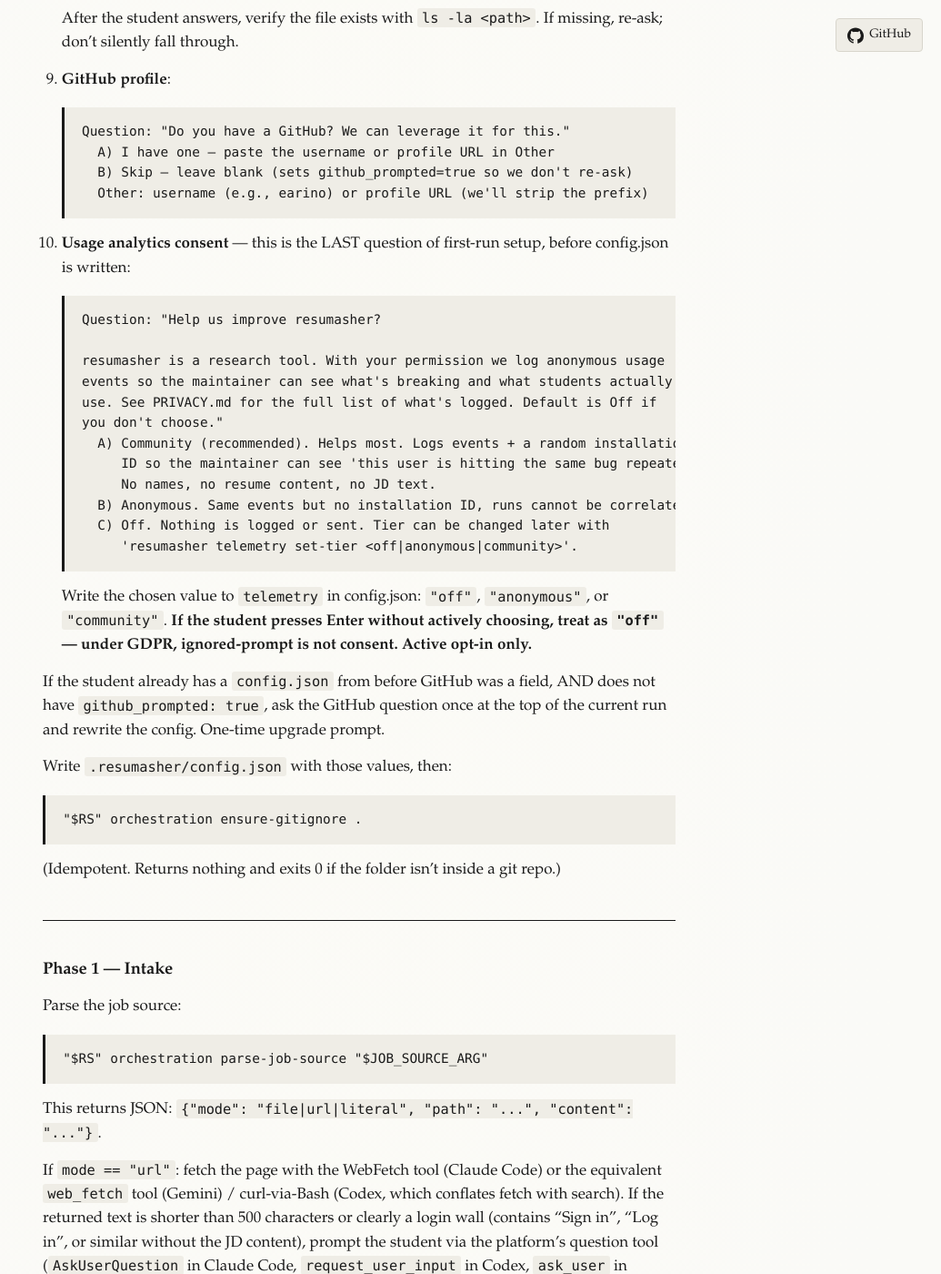
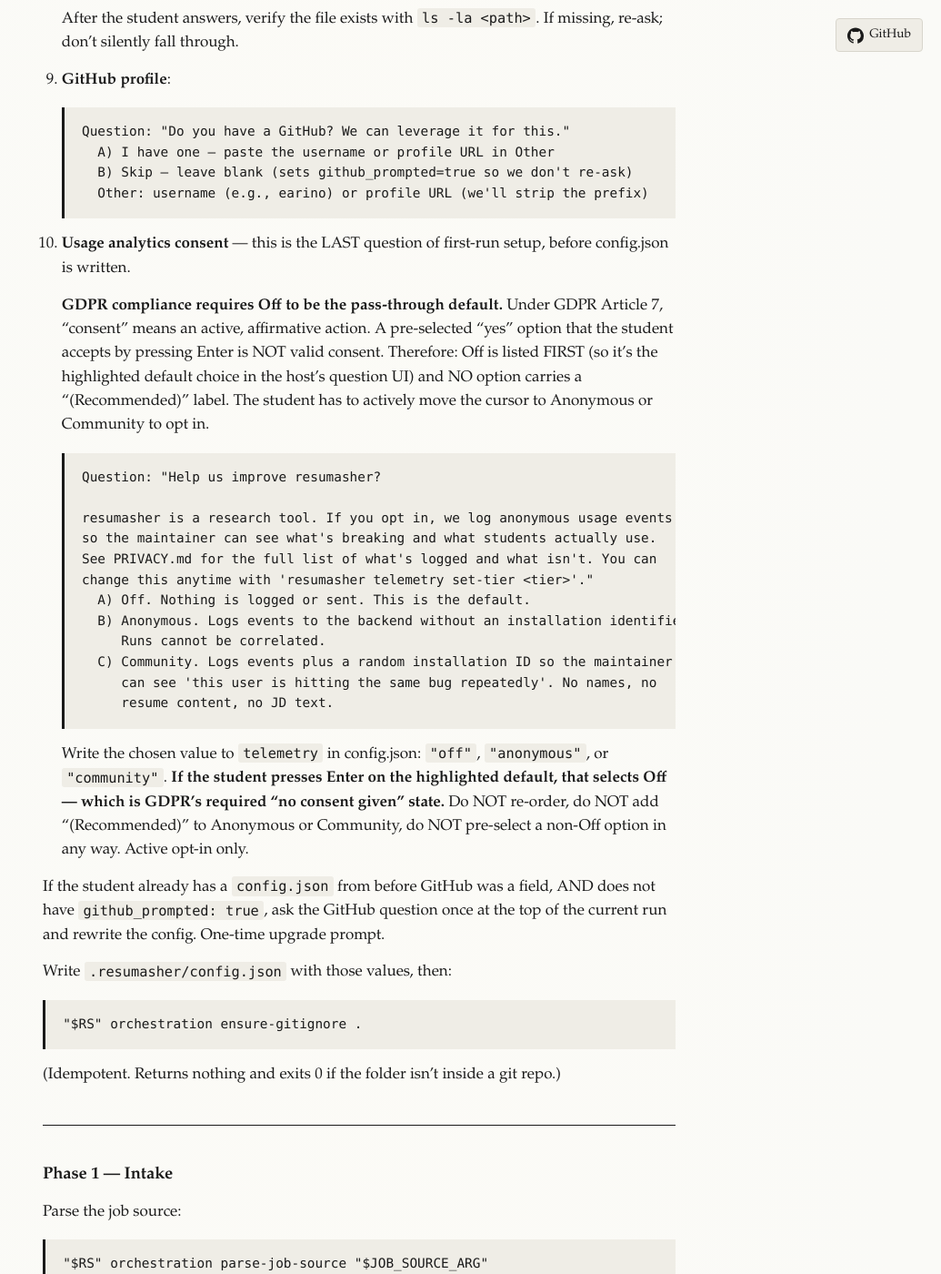
Before and after one commit to earino/resumasher, a Jekyll site: the page built from SKILL.md, in a window 1280 px wide and 1400 px high, scrolled down 8922 px. Shown: the whole window at 91% size, without its empty margins (245-1280 px from the left). Built offline with Jekyll 4.4.1, drawn with Linux system fonts in a browser that asks for light colours; our own code applies the rules of GitHub Pages for plain Markdown files.

Commit message:
consent: fix dark pattern — Off must be the pass-through default, not Community
Spotted in live testing (Claude Code rendering of the Phase 0 question):
SKILL.md listed "Community (recommended)" as option A, so the host's question
UI highlighted Community as the default. Pressing Enter without moving the
cursor selected Community. That's a dark pattern — GDPR Article 7 says
"consent" requires active affirmative action; a pre-selected yes-option
accepted by Enter is NOT valid consent.

Fixed by:
  - Reordering to A) Off, B) Anonymous, C) Community (Off first = highlighted
    default = Enter selects Off)
  - Removing "(Recommended)" from Community (attribution on non-default
    options still creates pressure)
  - Adding explicit GDPR rationale as prose + "do NOT re-order, do NOT add
    '(Recommended)'" guardrails so a future contributor doesn't re-break it

PRIVACY.md and the README Usage analytics section were already neutral;
only the SKILL.md consent-question prose had the issue.

No data model change. This is a prose-only fix to the Phase 0 consent
question. Caught before the cohort launch — the telemetry data captured
under the old default-Community setup would not have been GDPR-valid
consent.

Co-Authored-By: Claude Opus 4.7 (1M context) <noreply@anthropic.com>

````diff
--- a/SKILL.md
+++ b/SKILL.md
@@ -323,24 +323,34 @@ Concrete question shapes. Every free-text question has EXACTLY 2 or more explici
      Other: username (e.g., earino) or profile URL (we'll strip the prefix)
    ```
 
-10. **Usage analytics consent** — this is the LAST question of first-run setup, before config.json is written:
+10. **Usage analytics consent** — this is the LAST question of first-run setup, before config.json is written.
+
+    **GDPR compliance requires Off to be the pass-through default.** Under GDPR
+    Article 7, "consent" means an active, affirmative action. A pre-selected
+    "yes" option that the student accepts by pressing Enter is NOT valid
+    consent. Therefore: Off is listed FIRST (so it's the highlighted default
+    choice in the host's question UI) and NO option carries a "(Recommended)"
+    label. The student has to actively move the cursor to Anonymous or
+    Community to opt in.
     ```
     Question: "Help us improve resumasher?
 
-    resumasher is a research tool. With your permission we log anonymous usage
-    events so the maintainer can see what's breaking and what students actually
-    use. See PRIVACY.md for the full list of what's logged. Default is Off if
-    you don't choose."
-      A) Community (recommended). Helps most. Logs events + a random installation
-         ID so the maintainer can see 'this user is hitting the same bug repeatedly'.
-         No names, no resume content, no JD text.
-      B) Anonymous. Same events but no installation ID, runs cannot be correlated.
-      C) Off. Nothing is logged or sent. Tier can be changed later with
-         'resumasher telemetry set-tier <off|anonymous|community>'.
+    resumasher is a research tool. If you opt in, we log anonymous usage events
+    so the maintainer can see what's breaking and what students actually use.
+    See PRIVACY.md for the full list of what's logged and what isn't. You can
+    change this anytime with 'resumasher telemetry set-tier <tier>'."
+      A) Off. Nothing is logged or sent. This is the default.
+      B) Anonymous. Logs events to the backend without an installation identifier.
+         Runs cannot be correlated.
+      C) Community. Logs events plus a random installation ID so the maintainer
+         can see 'this user is hitting the same bug repeatedly'. No names, no
+         resume content, no JD text.
     ```
     Write the chosen value to `telemetry` in config.json: `"off"`, `"anonymous"`, or
-    `"community"`. **If the student presses Enter without actively choosing, treat
-    as `"off"` — under GDPR, ignored-prompt is not consent. Active opt-in only.**
+    `"community"`. **If the student presses Enter on the highlighted default,
+    that selects Off — which is GDPR's required "no consent given" state.** Do
+    NOT re-order, do NOT add "(Recommended)" to Anonymous or Community, do NOT
+    pre-select a non-Off option in any way. Active opt-in only.
 
 If the student already has a `config.json` from before GitHub was a field, AND does not have `github_prompted: true`, ask the GitHub question once at the top of the current run and rewrite the config. One-time upgrade prompt.
 
````
